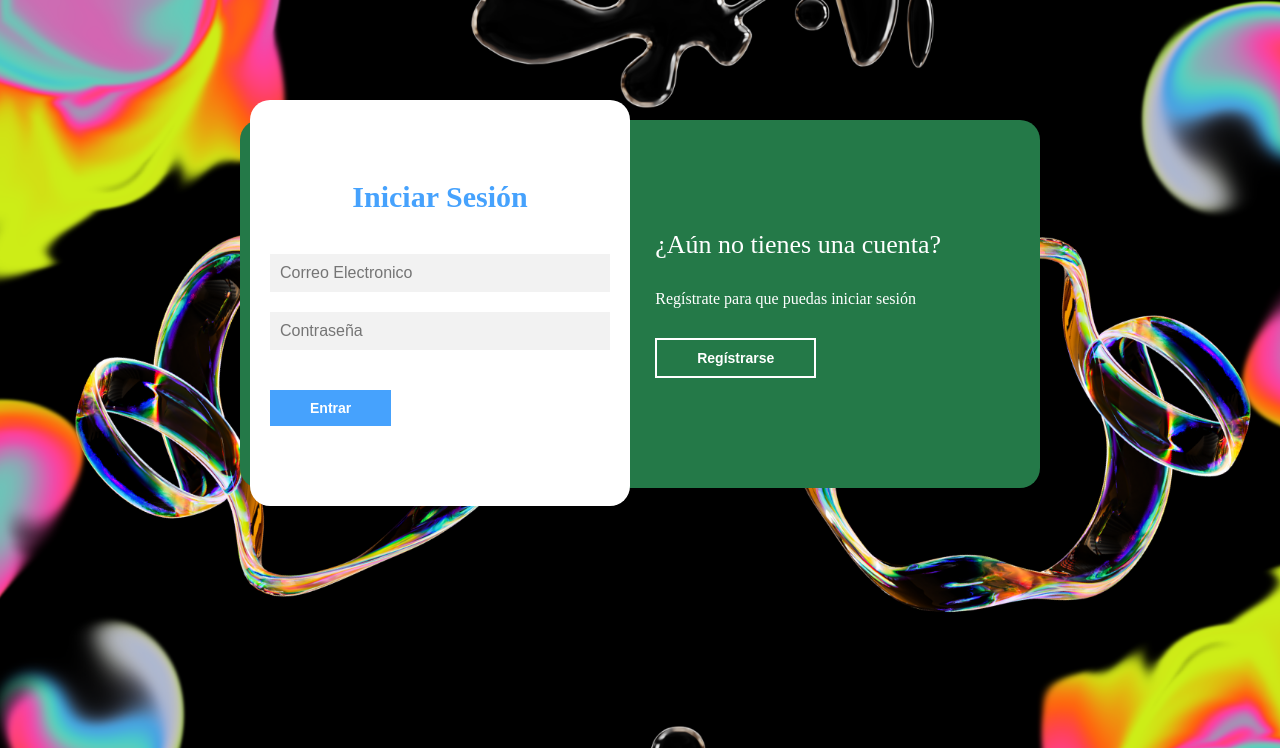
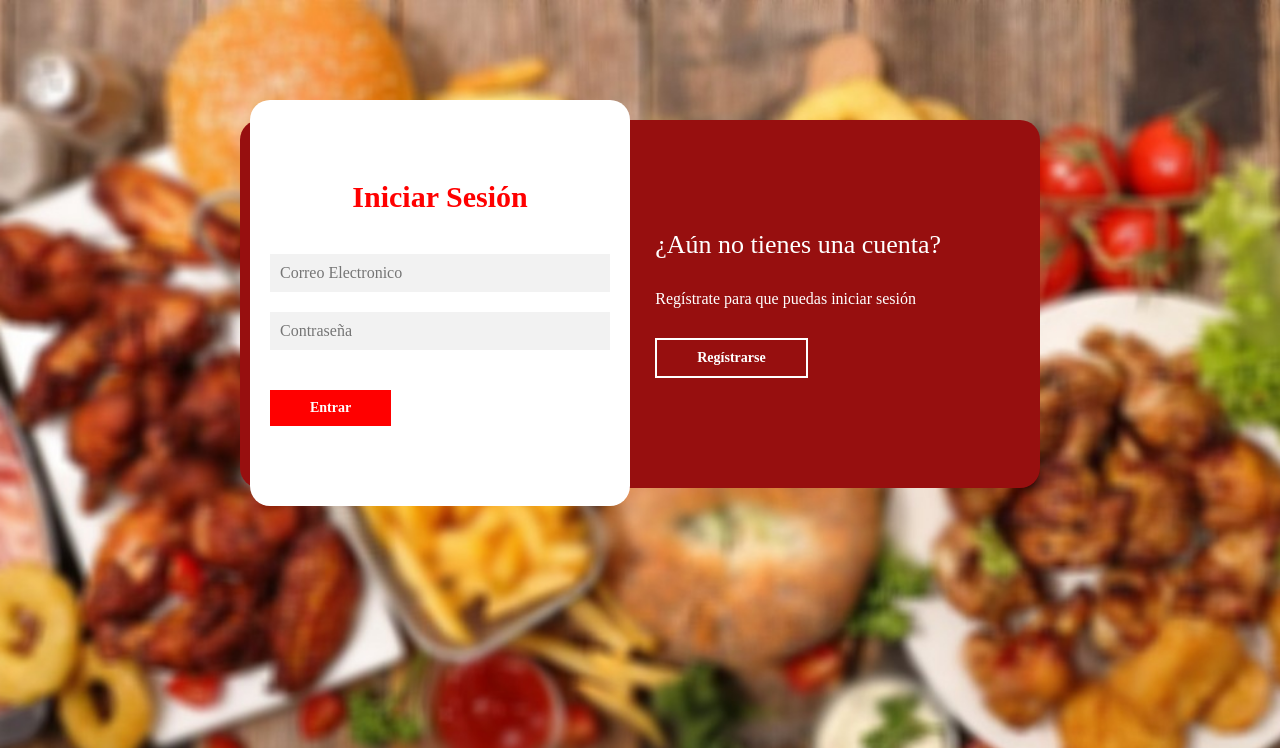
Before and after one commit to Danteroll/Proyecto_recetario, a PHP site: page /formulario.php in a window 1280 px wide. Shown: the top 748 px of the page. Run offline with PHP 8.4, Linux system fonts and the light colour scheme.

Commit message:
formulario_0.9

```diff
--- a/formulario.css
+++ b/formulario.css
@@ -4,14 +4,22 @@
     padding: 0;
     box-sizing: border-box;
     text-decoration: none;
+    font-family: 'Quicksand';
 }
 
 body{
-    background-image: url(img-formulario/form-register-inicio.png);
+    background-image: url(img-formulario/fondo_formulario.jpg);
     background-size: cover;
     background-repeat: no-repeat;
     background-position: center;
     background-attachment: fixed;
+}
+
+body::after{
+    position: absolute;
+    width: 100%;
+    height: 100%;
+    background-color: #0f0;
 }
 
 main{
@@ -35,7 +43,7 @@ main{
     justify-content: center;
     -webkit-backdrop-filter: blur(10px);
     backdrop-filter: blur(10px);
-    background-color: rgba(36, 121, 72);
+    background-color: rgb(151, 15, 15);
     border-radius: 20px;
 }
 
@@ -105,7 +113,7 @@ main{
     font-size: 30px;
     text-align: center;
     margin-bottom: 20px;
-    color: #46A2FD;
+    color: red;
 }
 
 .contenedor__login-register form input{
@@ -123,7 +131,7 @@ main{
     margin-top: 40px;
     border: none;
     font-size: 14px;
-    background: #46A2FD;
+    background: red;
     font-weight: 600;
     cursor: pointer;
     color: white;
```
Also changed, not shown: img-formulario/fondo_formulario.jpg (added).
